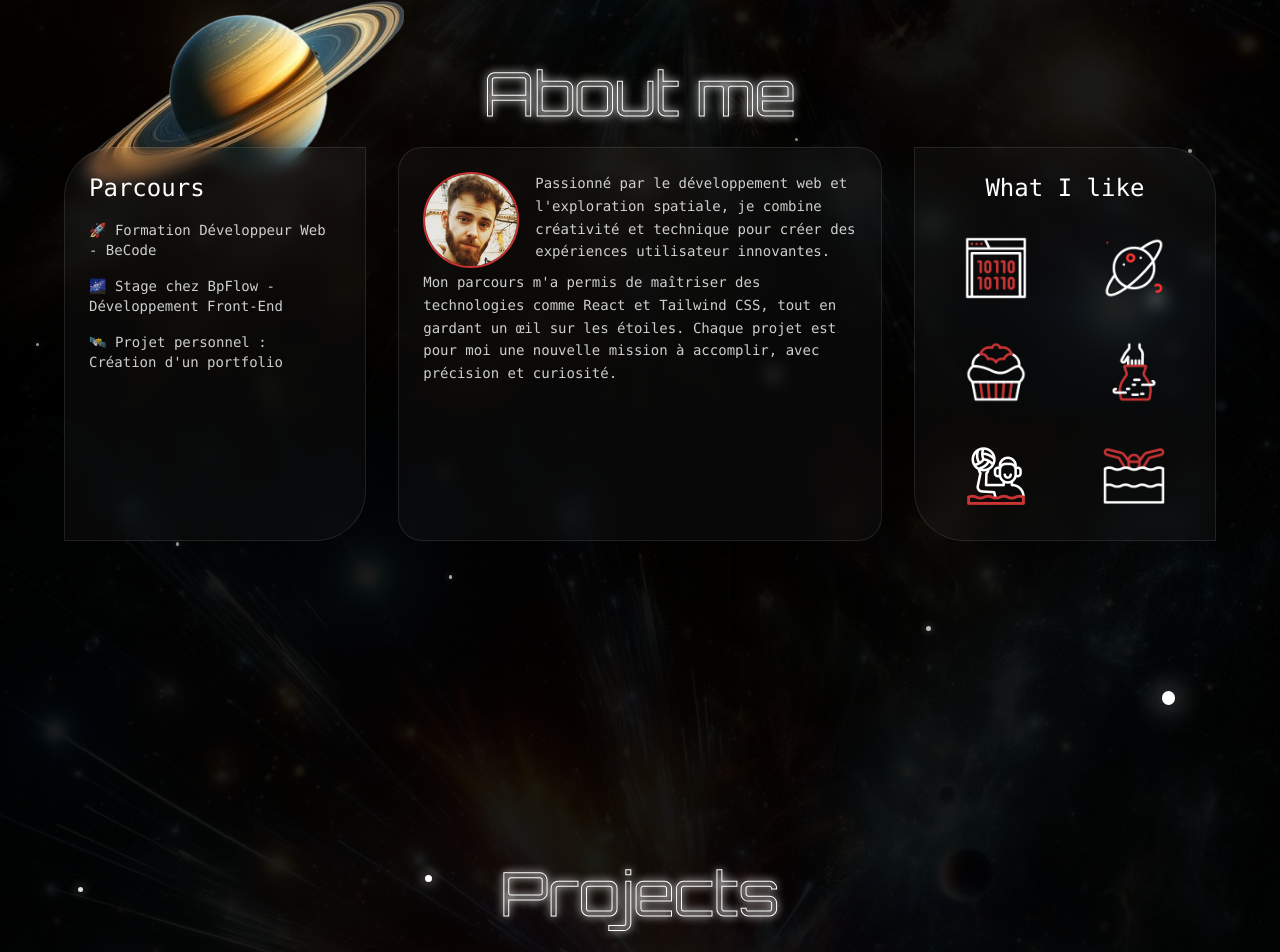
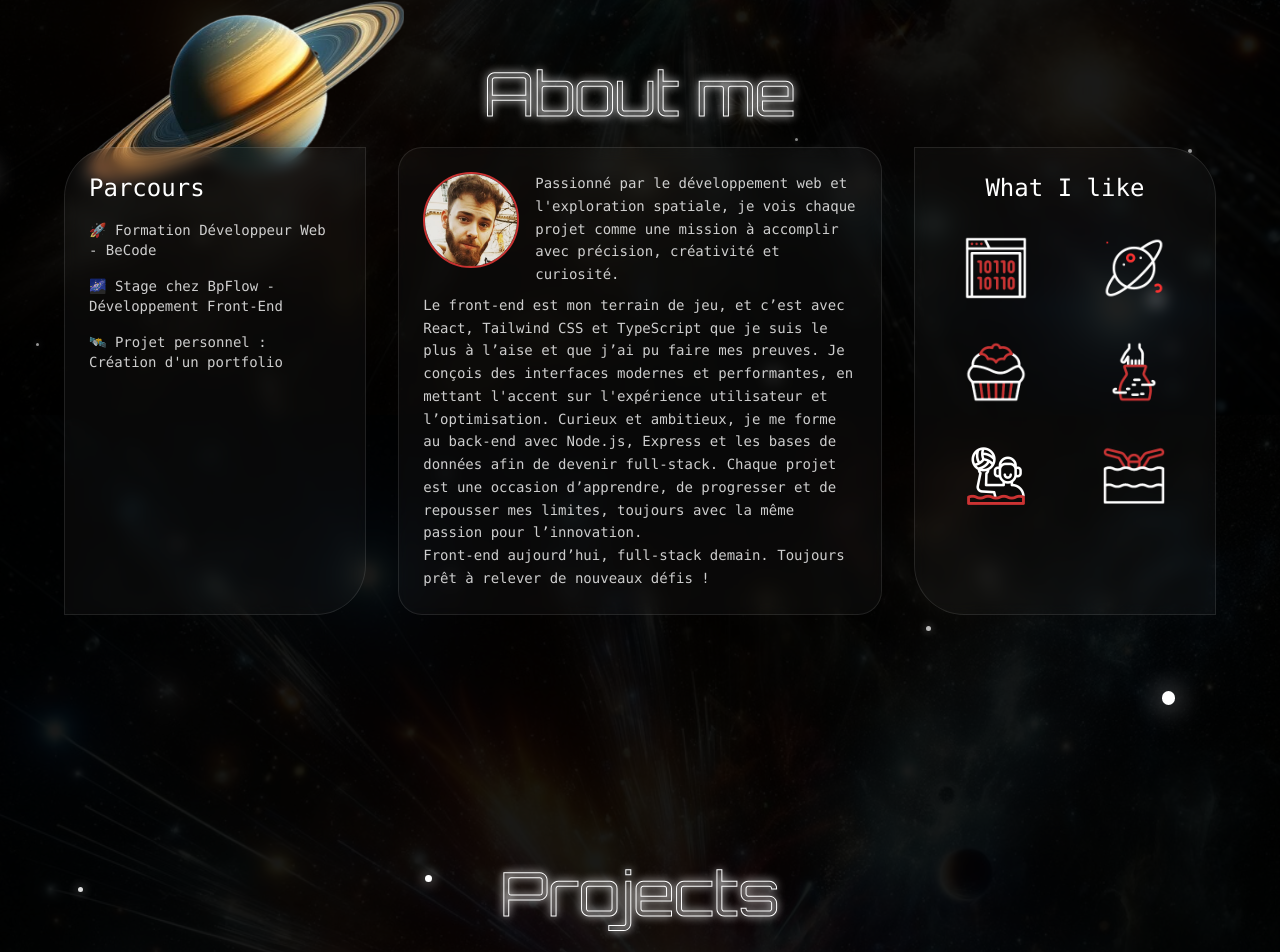
Before and after one commit to Zanko19/MyPortfolio, a React (Vite) app: page / in a window 1280 px wide. Shown: the part 865-1817 px from the top of the page. Built offline with nearby package versions, Linux system fonts and the light colour scheme.

Commit message:
text about ok

```diff
--- a/src/components/About.jsx
+++ b/src/components/About.jsx
@@ -7,7 +7,7 @@ import space from "../assets/uranus.gif";
 import swim from "../assets/nageur.gif";
 import argile from "../assets/argile.gif";
 import me from "../assets/moi.jpg";
-import saturn from '../assets/space.png';
+import saturn from "../assets/space.png";
 
 const About = () => {
   return (
@@ -34,12 +34,8 @@ const About = () => {
             <h3 className="text-white text-2xl font-mono mb-4">Parcours</h3>
             <ul className="text-white/80 font-mono text-sm space-y-4">
               <li>🚀 Formation Développeur Web - BeCode</li>
-              <li>
-                🌌 Stage chez BpFlow - Développement Front-End
-              </li>
-              <li>
-                🛰️ Projet personnel : Création d'un portfolio
-              </li>
+              <li>🌌 Stage chez BpFlow - Développement Front-End</li>
+              <li>🛰️ Projet personnel : Création d'un portfolio</li>
             </ul>
           </div>
 
@@ -53,17 +49,23 @@ const About = () => {
               />
               <p className="text-white/80 font-mono text-sm leading-relaxed ml-4 mb-2">
                 Passionné par le développement web et l'exploration spatiale, je
-      combine créativité et technique pour créer des expériences
-      utilisateur innovantes.<br></br>
+                vois chaque projet comme une mission à accomplir avec précision,
+                créativité et curiosité.<br></br>
               </p>
             </div>
             <p className="text-white/80 font-mono text-sm leading-relaxed">
-    Mon parcours m'a permis de maîtriser des technologies comme React et
-    Tailwind CSS, tout en gardant un œil sur les étoiles. Chaque projet est
-    pour moi une nouvelle mission à accomplir, avec précision et curiosité.
+              Le front-end est mon terrain de jeu, et c’est avec React, Tailwind
+              CSS et TypeScript que je suis le plus à l’aise et que j’ai pu
+              faire mes preuves. Je conçois des interfaces modernes et
+              performantes, en mettant l'accent sur l'expérience utilisateur et
+              l’optimisation. Curieux et ambitieux, je me forme au back-end avec
+              Node.js, Express et les bases de données afin de devenir
+              full-stack. Chaque projet est une occasion d’apprendre, de
+              progresser et de repousser mes limites, toujours avec la même
+              passion pour l’innovation.<br></br>Front-end aujourd’hui,
+              full-stack demain. Toujours prêt à relever de nouveaux défis !
             </p>
           </div>
-
 
           {/* Hobbies */}
           <div className="glass-container p-6 border border-white/10 rounded-tl-none rounded-tr-[50px] rounded-br-none rounded-bl-[50px]">
--- a/src/components/CV.jsx
+++ b/src/components/CV.jsx
@@ -8,17 +8,21 @@ const CV = () => {
   const cvOptions = [
     {
       id: "cv-eng",
-      name: "CV Basique (ENG)",
-      file: "cv-eng-gui.pdf",
+      name: "CV Guillaume Dedeurwaerder",
+      file: "CV_2025.pdf", // Le fichier doit être dans le dossier "public"
       image: "preview-cv-eng.png",
     },
   ];
+
+  const handleSelectCV = (cv) => {
+    setSelectedCV(cv);
+  };
 
   const handleDownload = () => {
     if (!selectedCV) return;
 
     const link = document.createElement("a");
-    link.href = `/${selectedCV.file}`;
+    link.href = `/${selectedCV.file}`; // Assurez-vous que le fichier est bien dans "public/"
     link.download = selectedCV.file;
     document.body.appendChild(link);
     link.click();
@@ -37,10 +41,14 @@ const CV = () => {
           <div className="glass-container rounded-3xl p-8 border border-white/10">
             {/* Expérience Professionnelle */}
             <div className="mb-12">
-              <h3 className="text-white text-2xl font-mono mb-6">Professional Experience</h3>
+              <h3 className="text-white text-2xl font-mono mb-6">
+                Professional Experience
+              </h3>
               <div className="space-y-8">
                 <div className="border-l-2 border-white/20 pl-6">
-                  <h4 className="text-white text-xl">BP FLOW — Front-end Web Developer</h4>
+                  <h4 className="text-white text-xl">
+                    BP FLOW — Front-end Web Developer
+                  </h4>
                   <p className="text-white/60 font-mono">2024</p>
                   <ul className="text-white/80 mt-2 space-y-2 list-disc pl-4">
                     <li>Development of a SaaS application with a scalable and efficient frontend architecture using React and TypeScript</li>
@@ -61,16 +69,6 @@ const CV = () => {
                         <li>Frontend development for multiple complex projects, focusing on clean, efficient code and optimal user experience</li>
                         <li>Use of several development frameworks, including React, Tailwind, Bootstrap, Next.js, and TypeScript, for a versatile skill set in frontend technologies</li>
                         <li>API integration across various websites, with an emphasis on data security and performance optimization</li>
-                      </ul>
-                    </div>
-
-                    <div className="border-l-2 border-white/20 pl-6">
-                      <h4 className="text-white text-xl">ASBL RYD — Communication Officer and Assistant Project Manager</h4>
-                      <p className="text-white/60 font-mono">2022</p>
-                      <ul className="text-white/80 mt-2 space-y-2 list-disc pl-4">
-                        <li>Design for communication with Adobe suite (Photoshop, InDesign, Illustrator, Premiere Pro) and Canva</li>
-                        <li>Creation of visually appealing content for marketing department</li>
-                        <li>Community management on social media platforms</li>
                       </ul>
                     </div>
                   </>
@@ -96,14 +94,42 @@ const CV = () => {
           </div>
         </div>
       </div>
+
+      {/* Modal de sélection du CV */}
       {showModal && (
         <div className="fixed inset-0 flex items-center justify-center z-50">
-          <div className=" p-6 rounded-lg shadow-lg w-96 text-center border border-white/10">
-
+          <div className="p-6 rounded-lg shadow-lg w-96 text-center border border-white/10 bg-gray-900 text-white">
+            <h2 className="text-lg font-semibold">Sélectionnez un CV</h2>
+            <div className="mt-4">
+              {cvOptions.map((cv) => (
+                <button
+                  key={cv.id}
+                  className={`block w-full px-4 py-2 my-2 rounded-lg ${
+                    selectedCV?.id === cv.id ? "bg-blue-500 text-white" : "bg-gray-700 text-white"
+                  }`}
+                  onClick={() => handleSelectCV(cv)}
+                >
+                  {cv.name}
+                </button>
+              ))}
+            </div>
 
             <div className="mt-4 flex justify-between">
-              <button onClick={() => setShowModal(false)} className="px-4 py-2 bg-gray-300 rounded-lg">Annuler</button>
-              <button onClick={handleDownload} disabled={!selectedCV} className={`px-4 py-2 rounded-lg ${selectedCV ? "bg-blue-600 text-white" : "bg-gray-400 cursor-not-allowed"}`}>Télécharger</button>
+              <button
+                onClick={() => setShowModal(false)}
+                className="px-4 py-2 bg-gray-300 rounded-lg"
+              >
+                Annuler
+              </button>
+              <button
+                onClick={handleDownload}
+                disabled={!selectedCV}
+                className={`px-4 py-2 rounded-lg ${
+                  selectedCV ? "bg-blue-600 text-white" : "bg-gray-400 cursor-not-allowed"
+                }`}
+              >
+                Télécharger
+              </button>
             </div>
           </div>
         </div>
```
Also changed, not shown: 1 other file (tests, documents, lock files or other folders). Lines whose indentation alone changed are shown as unchanged.
